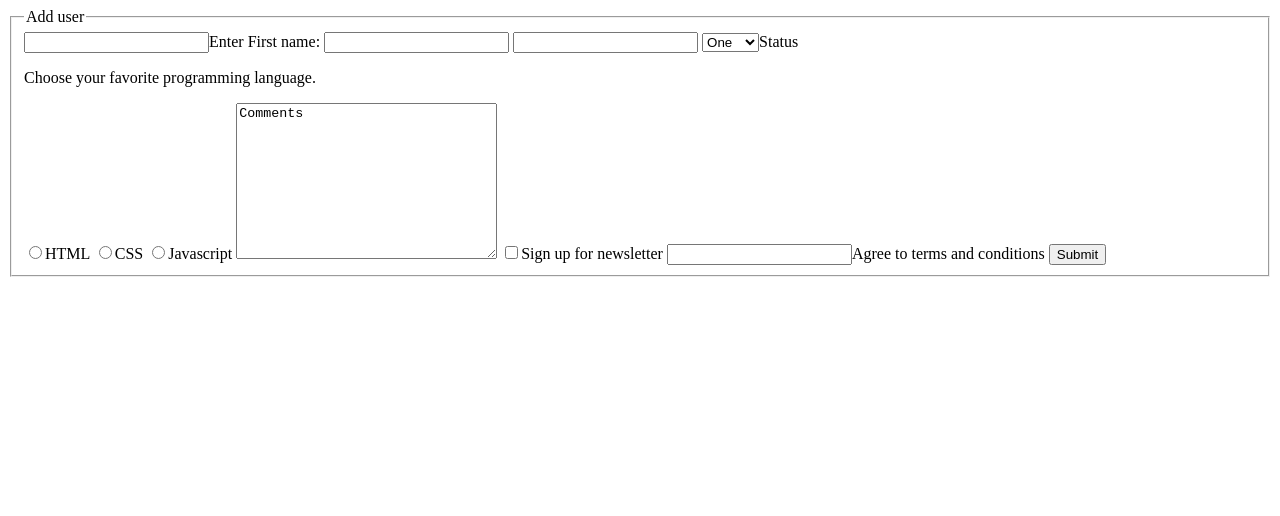
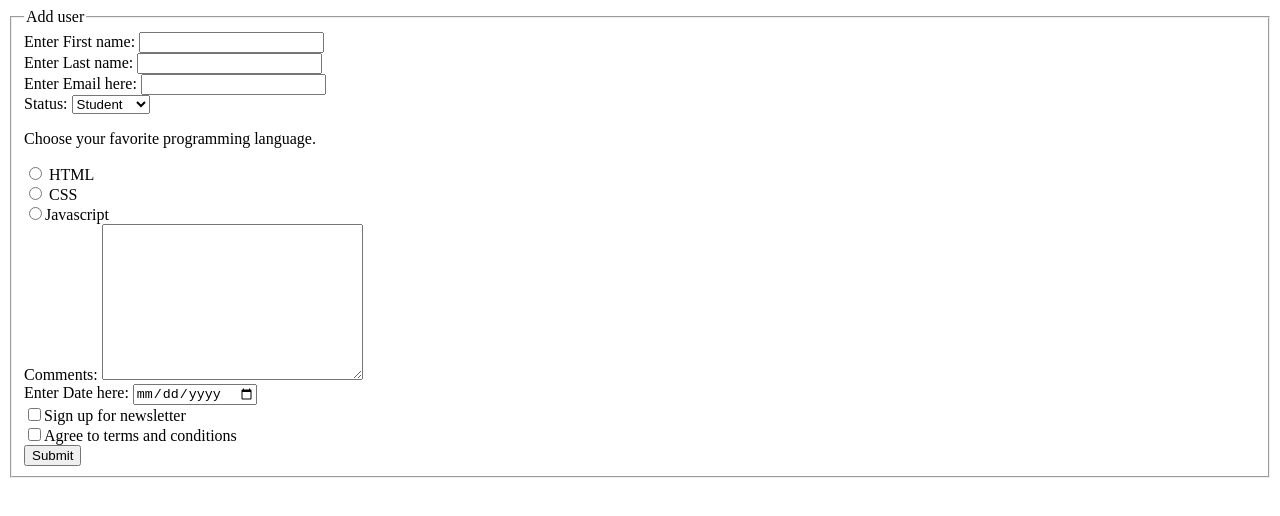
Before and after one commit to Gazerbeam2/html-form-site, a plain HTML site: page index.html in a window 1280 px wide. Drawn offline with Linux system fonts and the light colour scheme.

Commit message:
feat: completed html-form site project

```diff
--- a/index.html
+++ b/index.html
@@ -6,27 +6,78 @@
     <title>HTML Form Site</title>
 </head>
 <body>
-    <form action="" method="post">
+    <form action="/form-handling-url" method="post">
+
     <fieldset>
         <legend>Add user</legend>
-        <label for="firstname"><input id="firstname" type="text">Enter First name:</label>
-        <input type="text">
-        <input type="email">
-        <label for=""><select name="" id="">
-            <option value="Student">One</option>
-            <option value="Instructor">Two</option>
-            <option value="Guest">Three</option>
-        </select>Status</label>
+        <section>
+        <div>
+            <label for="firstName">Enter First name:</label>
+            <input id="firstName" type="text" name="first_name">
+        </div>
 
-        <p>Choose your favorite programming language.</p>
-        <label for=""><input type="radio" >HTML</label>
-        <label for=""><input type="radio">CSS</label>
-        <label for=""><input type="radio">Javascript</label>
-        <label for=""><textarea name="" id="" cols="30" rows="10">Comments</textarea></label>
-        <label for=""><input type="checkbox">Sign up for newsletter</label>
-        <label for=""><input type="text">Agree to terms and conditions</label>
-        <label for=""><button type="submit">Submit</label>
 
+        <div>
+            <label for="lastName">Enter Last name:</label>
+            <input type="text" id="lastName" name="first_name">
+        </div>
+
+        <div>
+            <label for="email">Enter Email here:</label>
+            <input type="email" id="email" name="email">
+        </div>
+
+        <div>
+            <label for="status">Status:</label>
+            <select id="status">
+            <option value="student">Student</option>
+            <option value="instructor" >Instructor</option>
+            <option value="guest">Guest</option>
+            </select>
+        </div>
+        </section>
+
+        <section>
+            <p>Choose your favorite programming language.</p>
+
+        <div>
+            <input type="radio" id="html">
+            <label for="html">HTML</label>
+        </div>
+
+        <div>
+            <input type="radio" id="css">
+            <label for="css">CSS</label>
+        </div>
+
+        <div>
+            <label for="javascript"><input type="radio" id="javascript">Javascript</label>
+        </div>
+        </section>
+
+        <section>
+        <div>
+            <label for="commentSection">Comments:</label>
+            <textarea name="" id="commentSection" cols="30" rows="10"></textarea>
+        </div>
+
+        <div>
+            <label for="date">Enter Date here:</label>
+            <input type="date" id="date">
+        </div>
+        </section>
+
+        <section>
+        <div>
+        <label for="newsletter"><input type="checkbox" id="newsletter">Sign up for newsletter</label>
+        </div>
+        <div>
+        <label for="termsAndConditions"><input type="checkbox" id="termsAndConditions">Agree to terms and conditions</label>
+        </div>
+        <div>
+        <label for=id="submitButton"><button type="submit" id="submitButton">Submit</label>
+        </div>
+        </section>
     </fieldset>
 </form>
 
```
